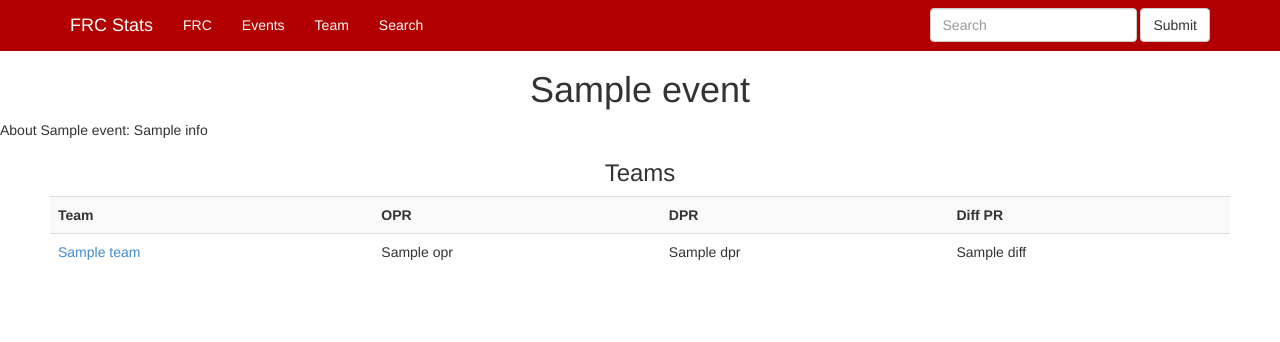
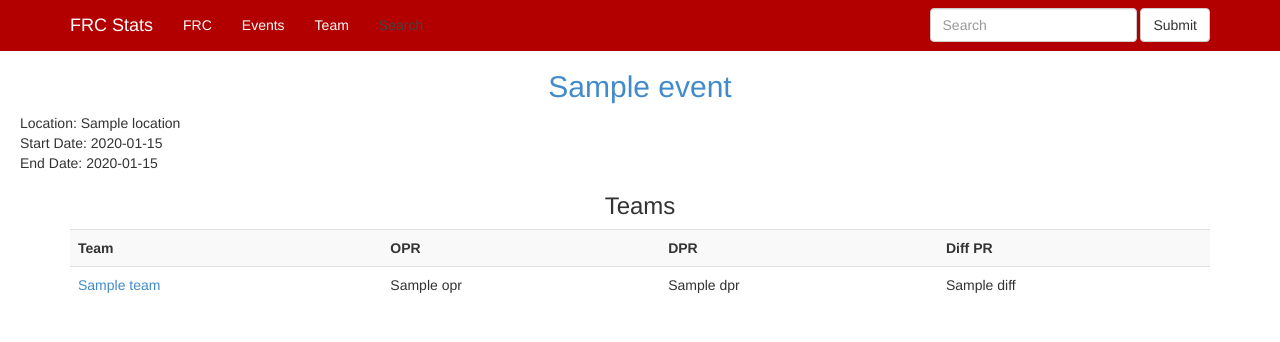
Before and after one commit to stuycs-softdev-fall-2013/proj3-7-FirstRank, a Flask app: template templates/spec_event.html in a window 1280 px wide. Shown: the top 342 px of the page. Run offline with Flask 2, Linux system fonts and the light colour scheme; the template is opened without the code that fills it: most values are stand-ins (such as "Sample title", 1, 10 or a date in 2020).

Commit message:
added proper funcs

```diff
--- a/app.py
+++ b/app.py
@@ -1,50 +1,45 @@
 from flask import Flask, render_template, redirect, request
+import time
+import api
 
 app = Flask(__name__)
+
+year = time.localtime()[0]
 
 @app.route('/')
 def home():
     return render_template("index.html")
 
-@app.route('/Search', methods=['GET', 'POST'])
-def search():
-    if request.method == "GET":
-        return render_template("search.html")
-    else:
-        return render_template("search.html")
+#@app.route('/Search', methods=['GET', 'POST'])
+#def search():
+ #   if request.method == "GET":
+  #      return render_template("search.html")
+   # else:
+    #    return render_template("search.html")
 
 @app.route('/<link>')
 def about(link):
     return redirect("http://www3.usfirst.org/roboticsprograms/frc")
 
-
-# returns an event page
-# a specific event_id will be reserved
-# to access a list of all events.
-
 default = "d0000"
 @app.route('/Events/<event_id>')
 def events(event_id):
-    events = []
-# events is a list of dictionaries. Each dictionary will store
-# all information about a specific event, including links to
-# specific teams
     if event_id == default:
-# return master-list of all events. table format(?)
+        events = api.event_list(year)
         return render_template("events.html", events = events)
-# returns specific event page
-    return render_template("spec_event.html",
-                           event = events[event_id]);
+    else:
+        events = api.event_info(event_id)
+        return render_template("spec_event.html", event = events)
 
-# works the same way as the Events page
-# same default value
 @app.route('/Teams/<team_id>')
+#@app.route('Teams/<page_num>')
 def teams(team_id):
-    teams = []
     if team_id == default:
+        teams = db.team_compiler()
         return render_template("team.html", teams = teams)
-    return render_template("spec_team.html",
-                           team = teams[team_id])
+    else:
+        teams = api.team_info(team_id)
+        return render_template("spec_team.html", team = teams)
 
 if __name__ == "__main__":
     app.debug = True
--- a/templates/lib.html
+++ b/templates/lib.html
@@ -4,6 +4,7 @@
 
 <style type="text/css">
   body{
+  padding: 20px;
   padding-top: 50px;
   }
 
--- a/templates/navbar.html
+++ b/templates/navbar.html
@@ -8,7 +8,7 @@
 	<li> <a href="/<FRC>">FRC </a> </li>
 	<li> <a href="/Events/d0000"> Events </a> </li>
 	<li> <a href="/Teams/d0000"> Team </a> </li>
-	<li> <a href="/Search"> Search </a> </li>
+	<li class="disabled"> <a href="/Search"> Search </a> </li>
       </ul>
       <form class="navbar-form navbar-right" role="search">
 	<div class="form-group">
--- a/templates/spec_event.html
+++ b/templates/spec_event.html
@@ -7,10 +7,11 @@
 
   <body>
     {% include "navbar.html" %}
-    <h1 align="center"> {{event['name']}} </h1>
+    <h2 align="center"><a href="/Events/{{event['key']}}"> {{event['name']}} </a> </h2>
     <div>
-      About {{event['name']}}:
-      {{event['info']}}
+      Location: {{event['location']}} <br>
+      Start Date: {{event['start_date'][:10]}} <br>
+      End Date: {{event['end_date'][:10]}}
     </div>
     <h3 align="center"> Teams </h3>
     <div class="table-responsive">
```
Also changed, not shown: db.py (+12 -0 lines), templates/events.html (+10 -4 lines), templates/spec_team.html (+4 -3 lines), templates/team.html (+4 -4 lines).
